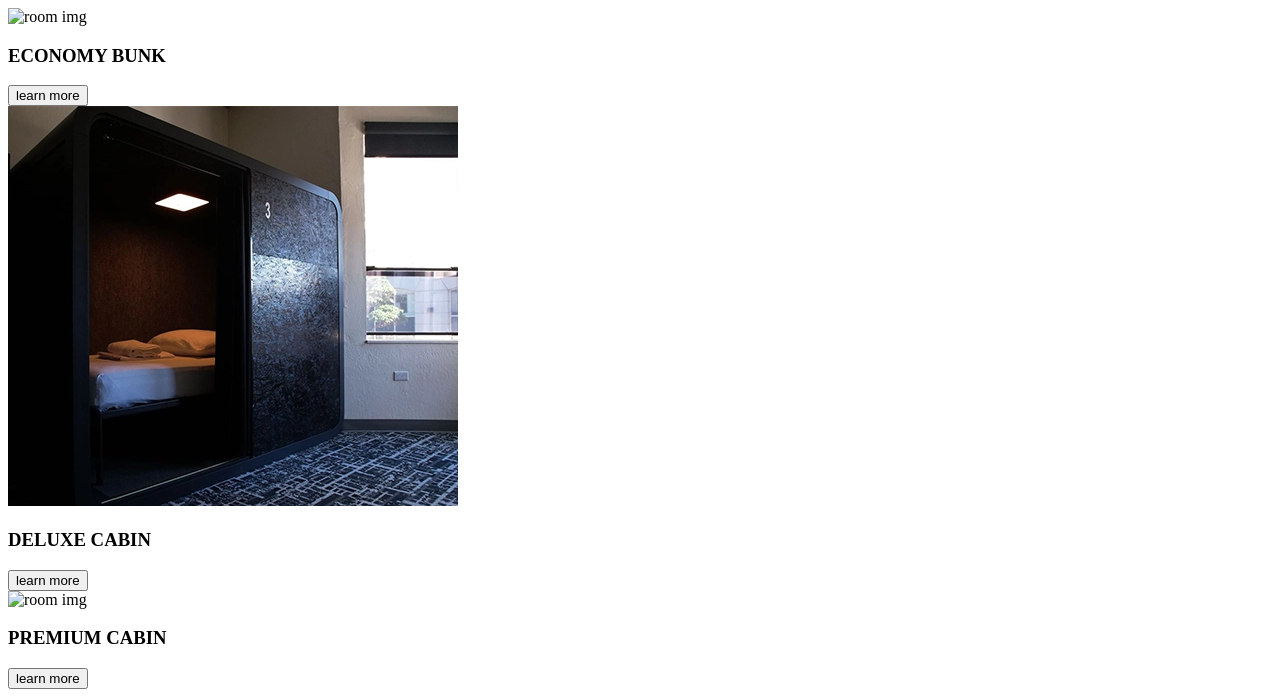
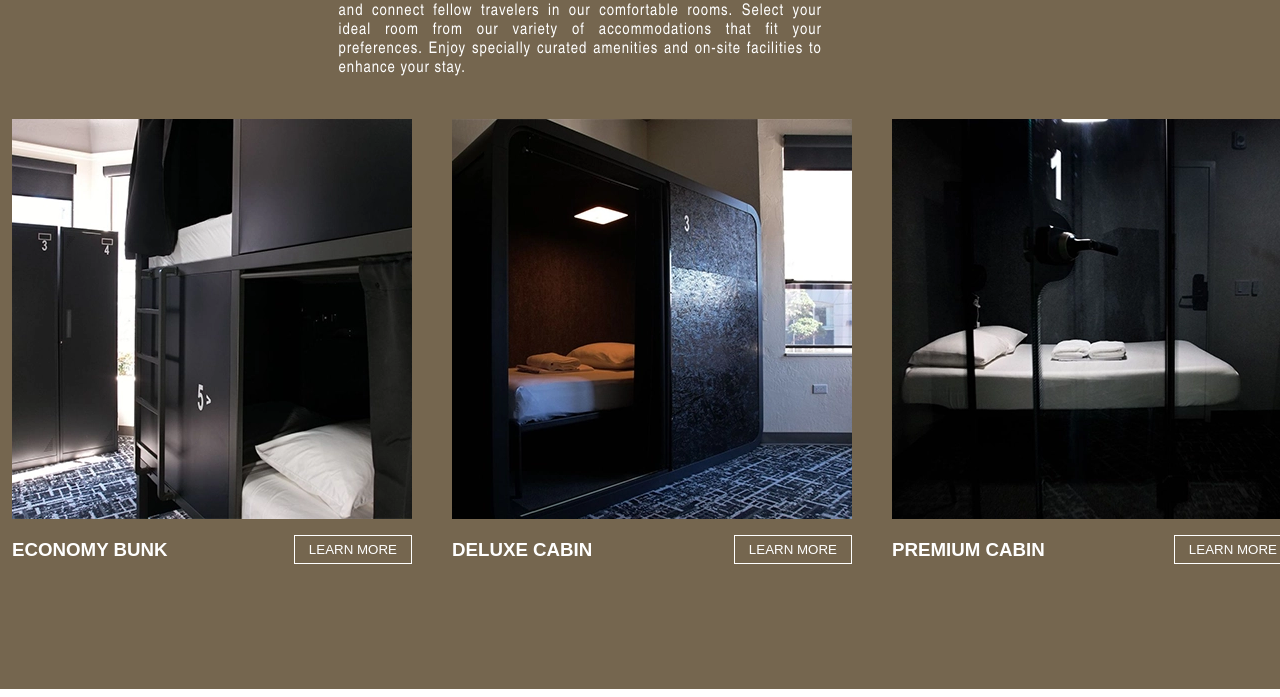
Before and after one commit to vm9036/task-our-rooms, a plain HTML site: page index.html in a window 1280 px wide. Shown: the part 111-808 px from the top of the page. Drawn offline with Linux system fonts and the light colour scheme; the site is published under a folder, as on GitHub Pages, so addresses that start at the root find nothing.

Commit message:
index.html

```diff
--- a/index.html
+++ b/index.html
@@ -5,7 +5,7 @@
     <meta charset="UTF-8">
     <meta name="viewport" content="width=device-width, initial-scale=1.0">
     <title>Chapter San Frascisco - Our Room Section</title>
-    <link rel="stylesheet" href="/assets/css/style.css">
+    <link rel="stylesheet" href="assets/css/style.css">
 </head>
 
 <body>
@@ -21,7 +21,7 @@
                     <div class="room_cards">
                         <div class="room_item">
                             <div class="room_img">
-                                <img src="/assets/img/our-pods.jpg" alt="room img">
+                                <img src="assets/img/our-pods.jpg" alt="room img">
                             </div>
                             <div class="room_content">
                                 <div class="room_heading">
@@ -47,7 +47,7 @@
                         </div>
                         <div class="room_item">
                             <div class="room_img">
-                                <img src="/assets/img/firstclass.jpg" alt="room img">
+                                <img src="assets/img/firstclass.jpg" alt="room img">
                             </div>
                             <div class="room_content">
                                 <div class="room_heading">
```
